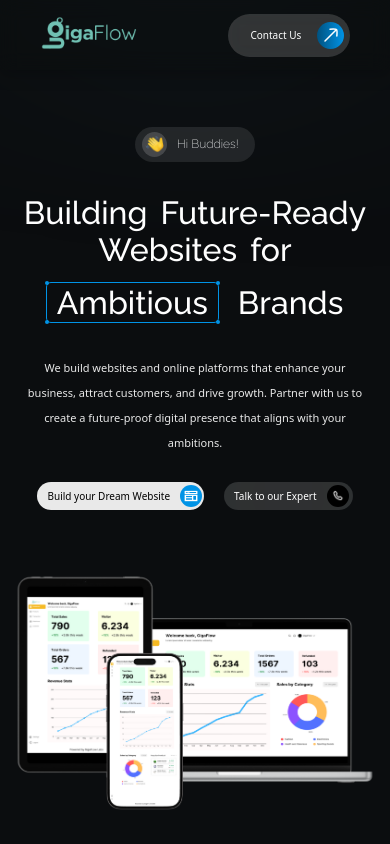
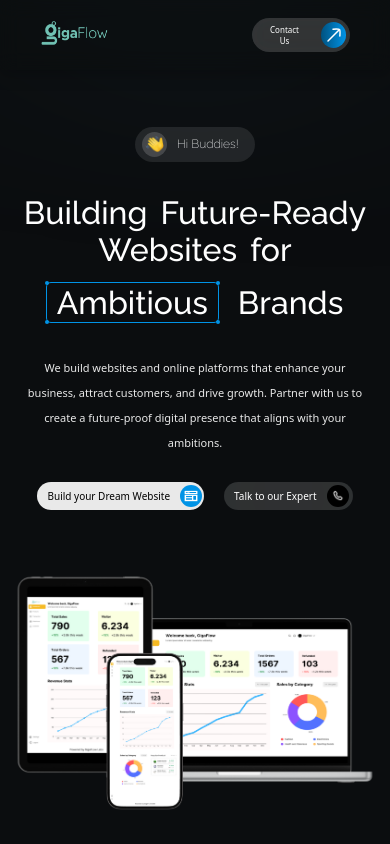
Before and after one commit to wegigaflow/GigaFlow-V2, a React (Create React App) app in the folder gfv2/: page / in a window 390 px wide. Built offline with nearby package versions, Linux system fonts and the light colour scheme.

Commit message:
Navbar Responsiveness changed

```diff
--- a/gfv2/src/styles/Navbar.css
+++ b/gfv2/src/styles/Navbar.css
@@ -117,8 +117,8 @@
     }
 
     .nav_logo_gf img {
-        width: 100px;
-        height: 40px; /* Adjust logo size */
+        width: 70px;
+        height:30px; /* Adjust logo size */
         margin-inline-start: 2.475rem;
     }
 
@@ -128,16 +128,17 @@
 
     .nav_contact_gf_cont {
         margin-inline-end: 2.475rem;
-        width: 110px;
-        height: 35px;
-        padding: 4px 6px; /* Adjust padding */
+        width: 90px;
+        height: 30px;
+        padding: 2px 4px; /* Adjust padding */
     }
     .nav_contact_gf_span{
-        font-size: 10px;
+        font-size: 8px;
+        margin-left: 2px;
     }
     .nav_arrow_icon_gf{
-        height: 27px;
-        width: 27px;
+        height: 26px;
+        width: 26px;
         border-radius: 100%;
         margin-left:10px;
     }
```
